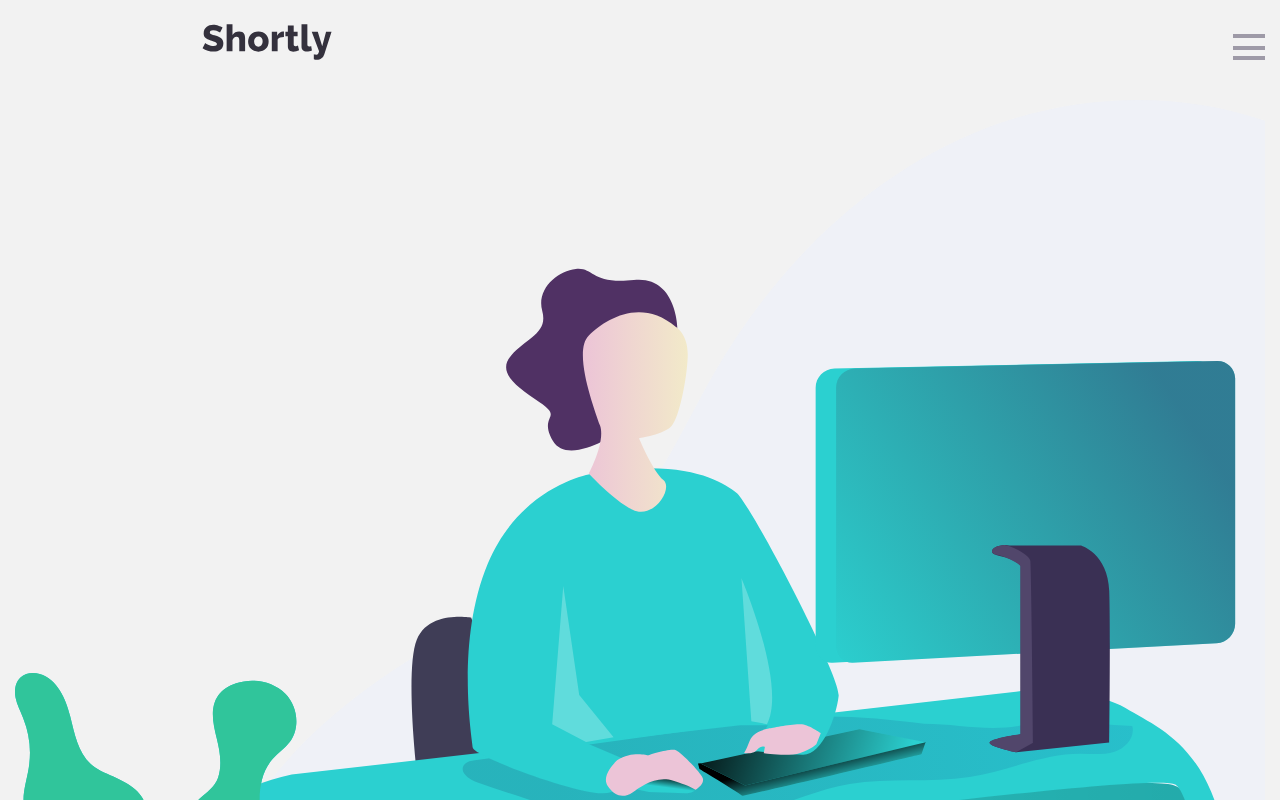
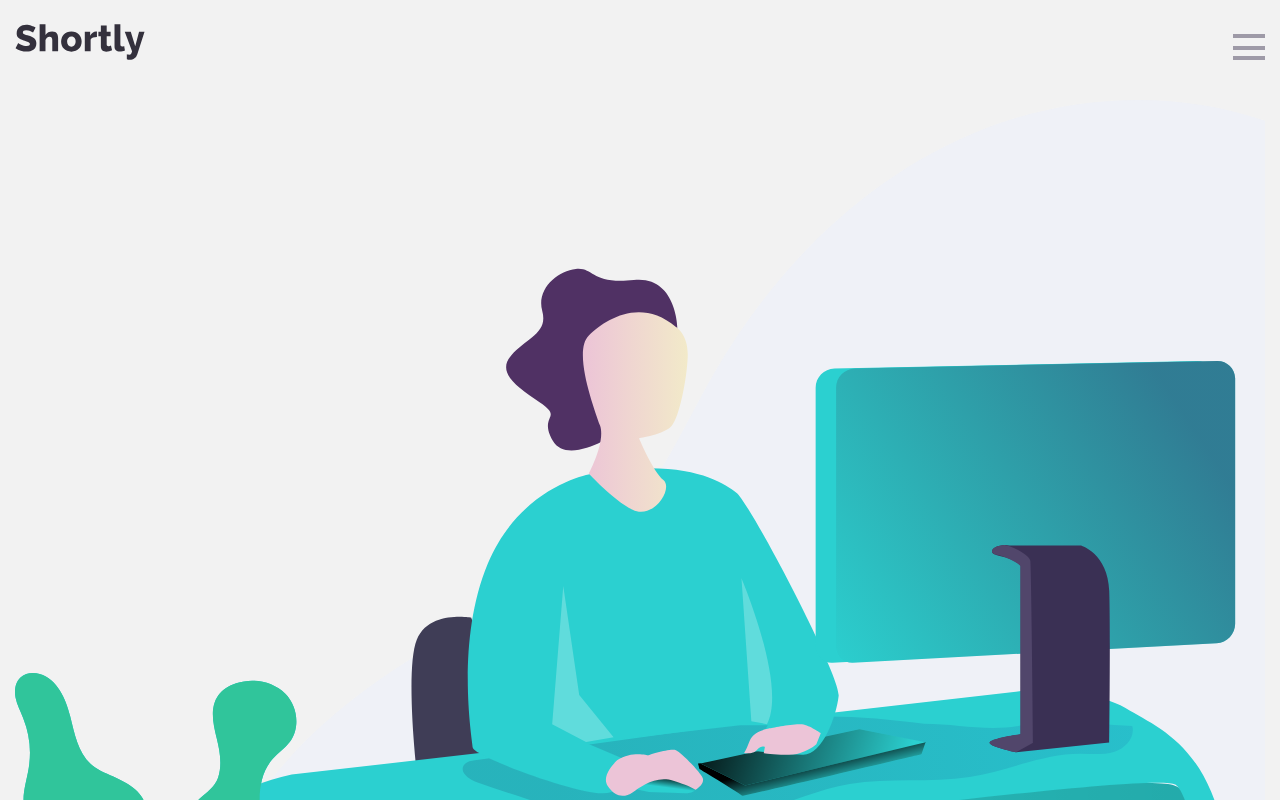
Before and after one commit to Matheusdoe-dev/Shortly, a React (Create React App) app: page / in a window 1280 px wide. Shown: the top 800 px of the page. Built offline with nearby package versions, Linux system fonts and the light colour scheme.

Commit message:
:lipstick: chore: center prop for Brand created

```diff
--- a/src/components/Brand/index.js
+++ b/src/components/Brand/index.js
@@ -10,9 +10,9 @@ const logos = {
   secondary: logo2Img,
 };
 
-const Brand = ({ secondary }) => {
+const Brand = ({ secondary, center }) => {
   return (
-    <BrandWrapper href="/">
+    <BrandWrapper href="/" className={center ? `center` : ``}>
       {secondary ? (
         <img src={logos.secondary} alt="Shortly" />
       ) : (
--- a/src/components/Brand/styles.js
+++ b/src/components/Brand/styles.js
@@ -8,12 +8,16 @@ export const BrandWrapper = styled.a`
     width: 130px;
     height: 36px;
 
+    img {
+      width: 130px;
+      height: 36px;
+    }
+  }
+
+  &.center {
     margin: 0 auto;
 
     img {
-      width: 130px;
-      height: 36px;
-
       margin: 0 auto;
     }
   }
--- a/src/components/Footer/index.js
+++ b/src/components/Footer/index.js
@@ -15,7 +15,7 @@ const Footer = () => {
       <Container>
         <Row>
           <Col xs="12" lg="3">
-            <Brand secondary />
+            <Brand secondary center />
           </Col>
           <Col xs="12" lg="2">
             <FooterNav
```
